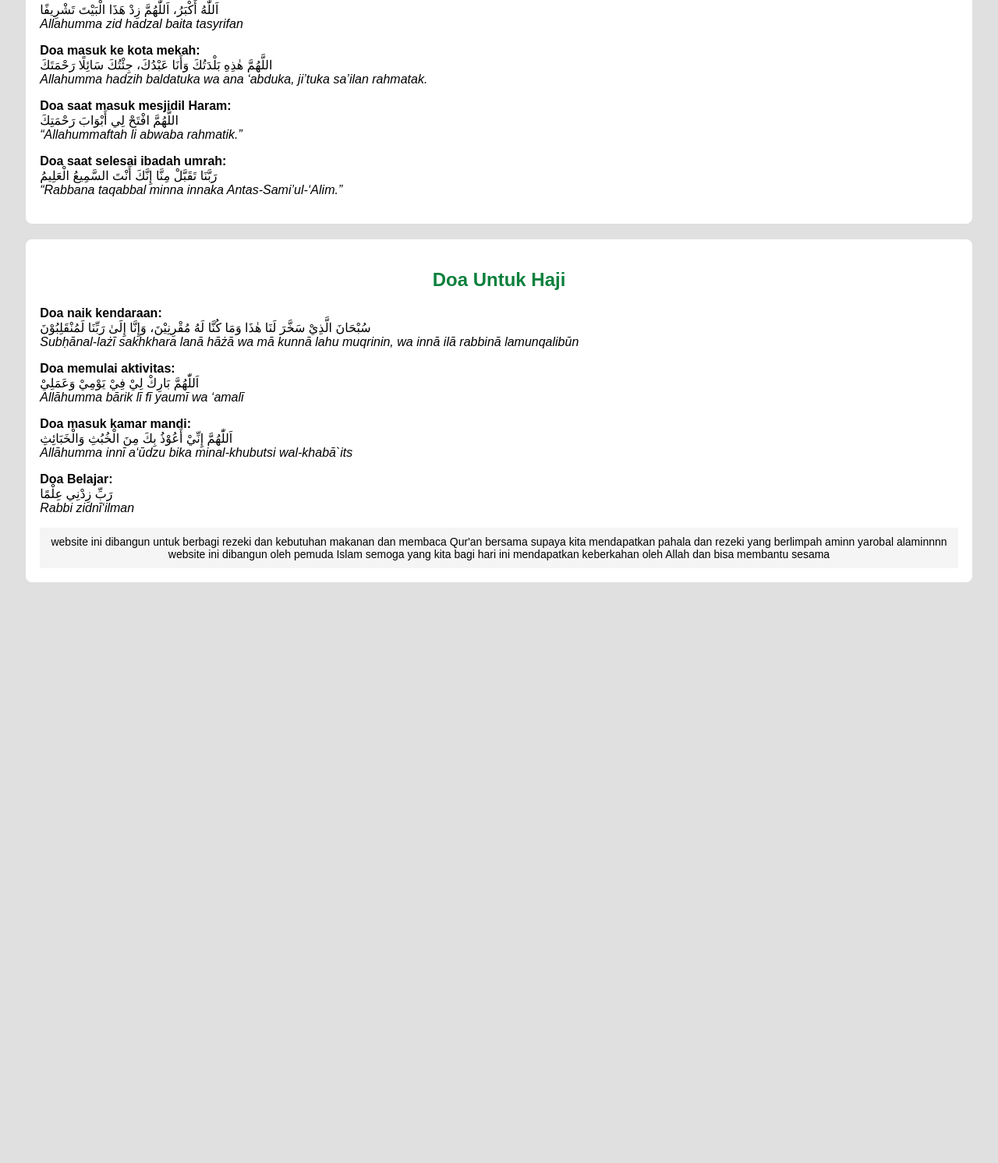
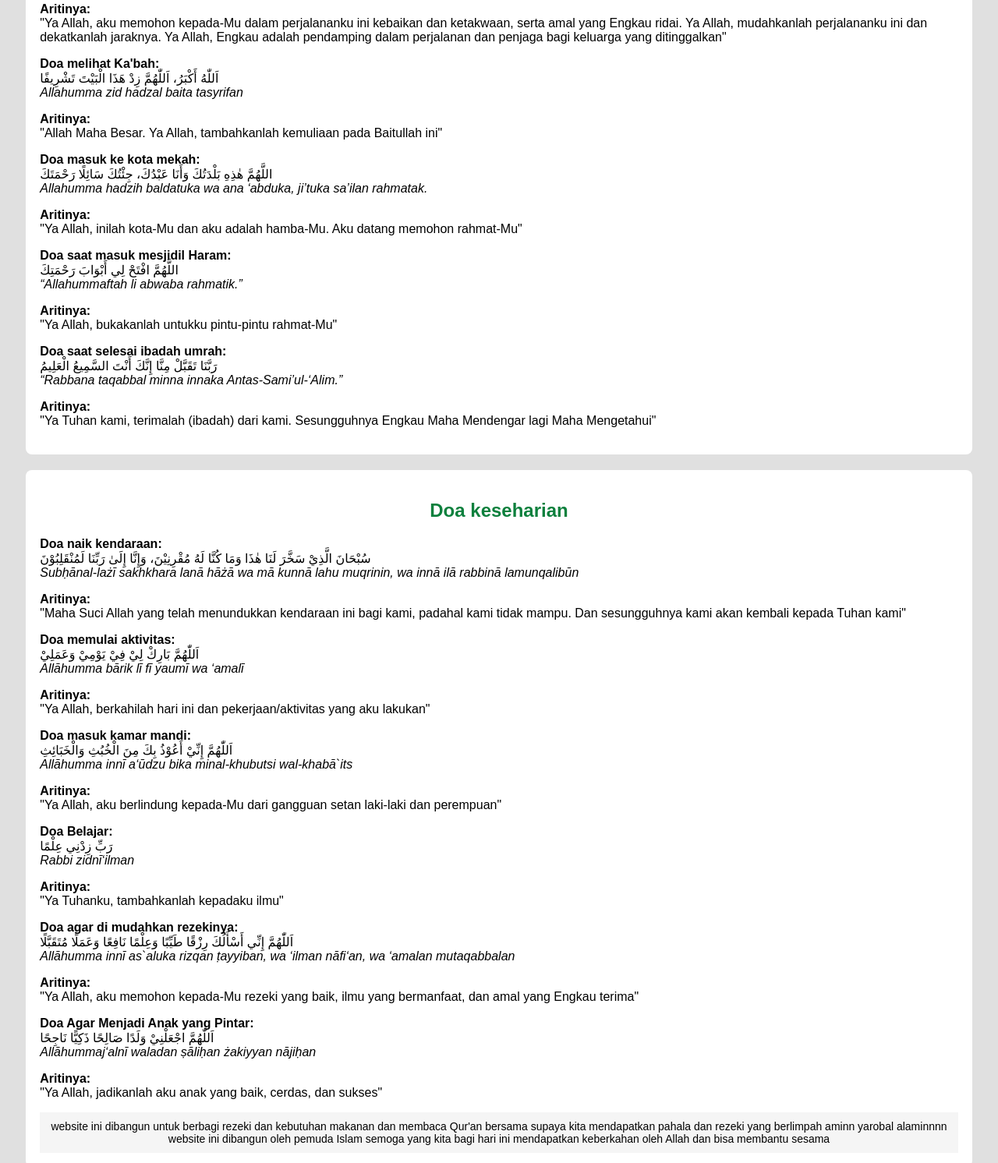
Before and after one commit to jiwhwhnbagwhvev-sys/Pemuda-Islam-, a plain HTML site: page index.html in a window 1280 px wide. Shown: the part 3698-5190 px from the top of the page at 78% size. Before the commit the page ends 4465 px from the top, so only its background shows below. Drawn offline with Linux system fonts and the light colour scheme.

Commit message:
Update index.html

```diff
--- a/index.html
+++ b/index.html
@@ -171,57 +171,88 @@ h2{color:#1f8a3e;text-align:center;}
 <h2 style="color:#0d803d;text-align:center;">Doa Untuk Haji</h2>
 
 <p><b>Doa berangkat Haji:</b><br>
-اللَّهُمَّ يَسِّرْ حَجِّي وَعُمْرَتِي
-<br><i>Allahumma yassir hajji wa ‘umrati</i>
+اَللّٰهُمَّ إِنِّي أَسْأَلُكَ فِي سَفَرِي هَذَا الْبِرَّ وَالتَّقْوَى، وَمِنَ الْعَمَلِ مَا تَرْضَى، اَللّٰهُمَّ هَوِّنْ عَلَيَّ سَفَرِي، وَاطْوِ عَنِّي بُعْدَهُ، اَللّٰهُمَّ أَنْتَ الصَّاحِبُ فِي السَّفَرِ، وَالْخَلِيْفَةُ فِي الْأَهْلِ
+<br><i>Allāhumma innī as’aluka fī safarī hādzal-birra wat-taqwā, wa minal-‘amali mā tarḍā. Allāhumma hawwin ‘alayya safarī, waṭwi ‘annī bu‘dah. Allāhumma antaṣ-ṣāḥibu fis-safar, wal-khalīfatu fil-ahl</i>
 </p>
+<p><b>Aritinya:</b><br>
+"Ya Allah, aku memohon kepada-Mu dalam perjalananku ini kebaikan dan ketakwaan, serta amal yang Engkau ridai. Ya Allah, mudahkanlah perjalananku ini dan dekatkanlah jaraknya. Ya Allah, Engkau adalah pendamping dalam perjalanan dan penjaga bagi keluarga yang ditinggalkan"
 
 <p><b>Doa melihat Ka'bah:</b><br>
 اَللّٰهُ أَكْبَرُ، اَللّٰهُمَّ زِدْ هَذَا الْبَيْتَ تَشْرِيفًا
 <br><i>Allahumma zid hadzal baita tasyrifan</i>
 </p>
+<p><b>Aritinya:</b><br>
+"Allah Maha Besar. Ya Allah, tambahkanlah kemuliaan pada Baitullah ini"
 
   <p><b>Doa masuk ke kota mekah:</b><br>
     اللَّهُمَّ هٰذِهِ بَلْدَتُكَ وَأَنَا عَبْدُكَ، جِئْتُكَ سَائِلًا رَحْمَتَكَ
 <br><i>Allahumma hadzih baldatuka wa ana ‘abduka, ji’tuka sa’ilan rahmatak.</i>
   </p>
+  <p><b>Aritinya:</b><br>
+   "Ya Allah, inilah kota-Mu dan aku adalah hamba-Mu. Aku datang memohon rahmat-Mu"
 
   <p><b>Doa saat masuk mesjidil Haram:</b><br>
           اللَّهُمَّ افْتَحْ لِي أَبْوَابَ رَحْمَتِكَ
 <br><i>“Allahummaftah li abwaba rahmatik.”</i>
   </p>
+<p><b>Aritinya:</b><br>
+"Ya Allah, bukakanlah untukku pintu-pintu rahmat-Mu"
 
   <p><b>Doa saat selesai ibadah umrah:</b><br>
           رَبَّنَا تَقَبَّلْ مِنَّا إِنَّكَ أَنْتَ السَّمِيعُ الْعَلِيمُ
 <br><i>“Rabbana taqabbal minna innaka Antas-Sami’ul-‘Alim.”</i>
   </p>
-
+  <p><b>Aritinya:</b><br>
+    "Ya Tuhan kami, terimalah (ibadah) dari kami. Sesungguhnya Engkau Maha Mendengar lagi Maha Mengetahui"
 </section>
 
 
 <!-- HALAMAN : DOA keseharian -->
-<section id="haji" class="box">
-<h2 style="color:#0d803d;text-align:center;">Doa Untuk Haji</h2>
+<section id="keseharian" class="box">
+<h2 style="color:#0d803d;text-align:center;">Doa keseharian</h2>
 
 <p><b>Doa naik kendaraan:</b><br>
 سُبْحَانَ الَّذِيْ سَخَّرَ لَنَا هٰذَا وَمَا كُنَّا لَهُ مُقْرِنِيْنَ، وَإِنَّا إِلَىٰ رَبِّنَا لَمُنْقَلِبُوْنَ
 <br><i>Subḥānal-lażī sakhkhara lanā hāżā wa mā kunnā lahu muqrinin, wa innā ilā rabbinā lamunqalibūn</i>
 </p>
+<p><b>Aritinya:</b><br>
+"Maha Suci Allah yang telah menundukkan kendaraan ini bagi kami, padahal kami tidak mampu. Dan sesungguhnya kami akan kembali kepada Tuhan kami"
 
 <p><b>Doa memulai aktivitas:</b><br>
 اَللّٰهُمَّ بَارِكْ لِيْ فِيْ يَوْمِيْ وَعَمَلِيْ
 <br><i>Allāhumma bārik lī fī yaumī wa ‘amalī</i>
 </p>
+<p><b>Aritinya:</b><br>
+"Ya Allah, berkahilah hari ini dan pekerjaan/aktivitas yang aku lakukan"
+
 
 <p><b>Doa masuk kamar mandi:</b><br>
 اَللّٰهُمَّ إِنِّيْ أَعُوْذُ بِكَ مِنَ الْخُبُثِ وَالْخَبَائِثِ
 <br><i>Allāhumma innī a‘ūdzu bika minal-khubutsi wal-khabā`its</i>
 </p>
+<p><b>Aritinya:</b><br>
+"Ya Allah, aku berlindung kepada-Mu dari gangguan setan laki-laki dan perempuan"
 
 <p><b>Doa Belajar:</b><br>
 رَبِّ زِدْنِي عِلْمًا
 <br><i>Rabbi zidnī‘ilman</i>
 </p>
+<p><b>Aritinya:</b><br>
+"Ya Tuhanku, tambahkanlah kepadaku ilmu"
 
+<p><b>Doa agar di mudahkan rezekinya:</b><br>
+اَللّٰهُمَّ إِنِّي أَسْأَلُكَ رِزْقًا طَيِّبًا وَعِلْمًا نَافِعًا وَعَمَلًا مُتَقَبَّلًا
+<br><i>Allāhumma innī as`aluka rizqan ṭayyiban, wa ‘ilman nāfi‘an, wa ‘amalan mutaqabbalan</i>
+</p>
+<p><b>Aritinya:</b><br>
+  "Ya Allah, aku memohon kepada-Mu rezeki yang baik, ilmu yang bermanfaat, dan amal yang Engkau terima"
+
+<p><b>Doa Agar Menjadi Anak yang Pintar:</b><br>
+اَللّٰهُمَّ اجْعَلْنِيْ وَلَدًا صَالِحًا ذَكِيًّا نَاجِحًا
+<br><i>Allāhummaj‘alnī waladan ṣāliḥan żakiyyan nājiḥan</i>
+</p>
+<p><b>Aritinya:</b><br>
+"Ya Allah, jadikanlah aku anak yang baik, cerdas, dan sukses"
 
 
 <script>
```
